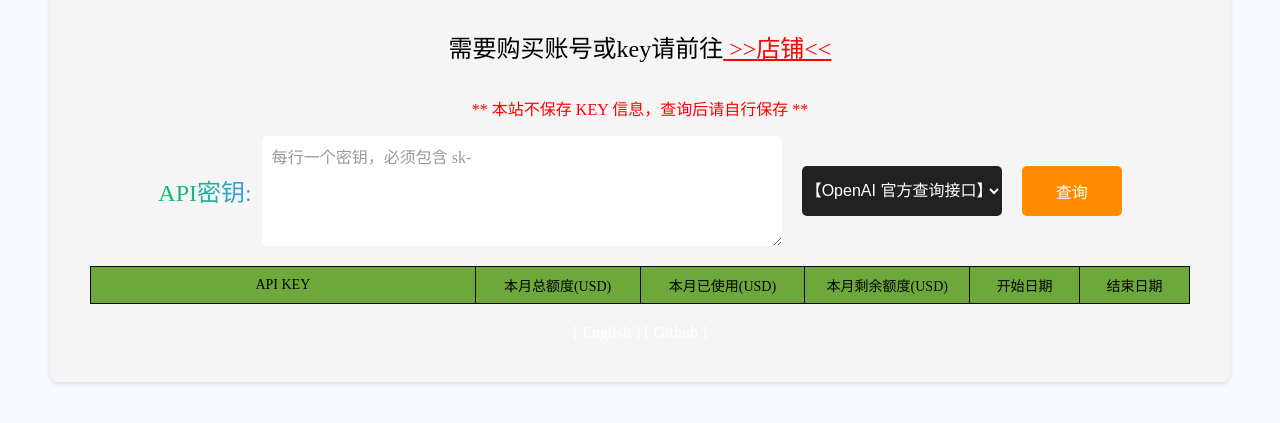
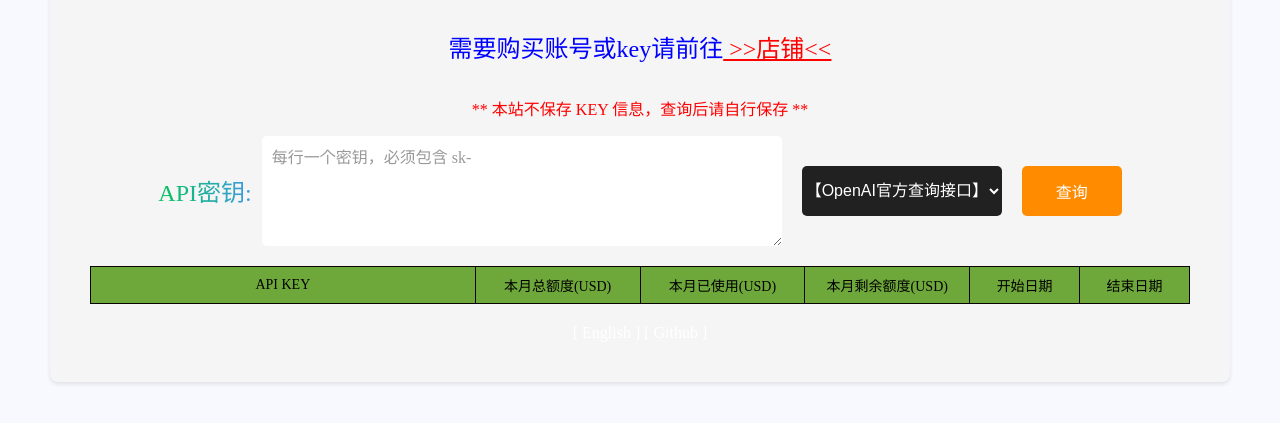
Before and after one commit to hunkjun/openai-key-balance, a plain HTML site: page index.html in a window 1280 px wide. Shown: the part 237-660 px from the top of the page. Drawn offline with Linux system fonts and the light colour scheme; a script that the page names is missing.

Commit message:
Update index.html

```diff
--- a/index.html
+++ b/index.html
@@ -327,14 +327,14 @@ button[type="submit"]:focus {
   <body>
 <div class="content">
 <h1 class="text-3xl font-semibold text-center mb-8 text-gradient">OpenAI API Key 余额查询(批量)</h1>
-<div style="margin:32px 0;font-size:24px;text-align:center"><span >需要购买账号或key请前往</span><a style="color: red;font-weight: 400;" target="_blank" href="https://shop.usesless.com/"> >>店铺<<</a></div>
+<div style="margin:32px 0;font-size:24px;text-align:center"><span style="color:blue">需要购买账号或key请前往</span><a style="color: red;font-weight: 400;" target="_blank" href="https://shop.usesless.com/"> >>店铺<<</a></div>
 <p style="color:red;text-align:center;">** 本站不保存 KEY 信息，查询后请自行保存 **</p>
     <form>
       <label for="api-key-input" class="w-28 mr-4 text-gradient">API密钥:</label>
       <textarea id="api-key-input" class="form-control" placeholder="每行一个密钥，必须包含 sk-"></textarea>
       <div style="width:200px; margin-right: 20px;">
         <select id="api-url-select">
-          <option value="https://api.openai.com">【OpenAI 官方查询接口】</option>
+          <option value="https://api.openai.com">【OpenAI官方查询接口】</option>
           <!-- <option value="https://api.askgptai.tech">【CloudFlare 反代接口】</option>
           <option value="https://vercel.askopenai.tech">【Vercel 反代接口】</option>
           <option value="custom">自定义反代接口: https://...</option> -->
```
